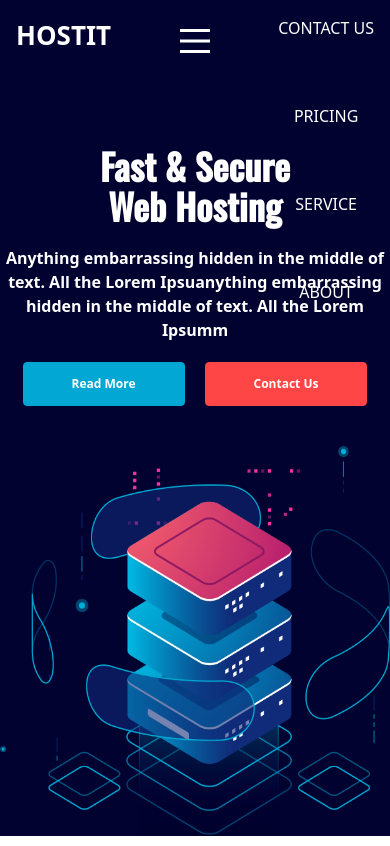
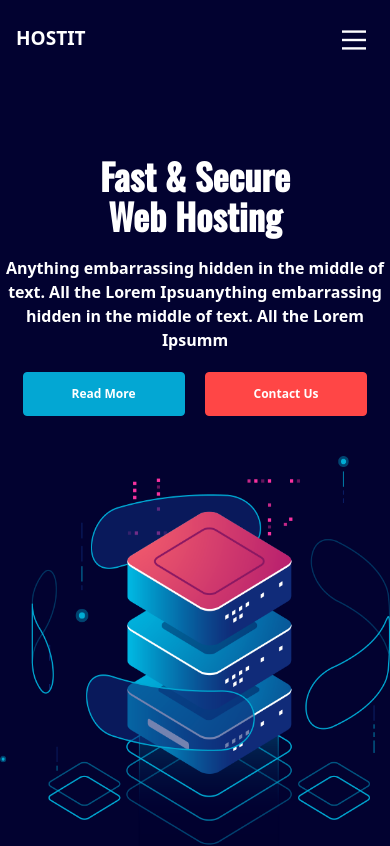
Before and after one commit to koussay-r/social-media-app, a React (Vite) app in the folder frontend/: page / in a window 390 px wide. Built offline with nearby package versions, Linux system fonts and the light colour scheme.

Commit message:
done with the home page

```diff
--- a/frontend/src/components/Home.jsx
+++ b/frontend/src/components/Home.jsx
@@ -2,18 +2,18 @@ import React from 'react'
 import slider from "./../assets/slider-img.png"
 export default function Home() {
   return (
-    <div className='bg-[#020230] h-[100hv] pt-16 gap-24 lg:justify-center block mx-auto lg:flex'>
-        <div className='lg:w-[38%] block mx-auto  lg:mt-[100px]'>
-            <p className=' text-center  text-white font-oswald text-4xl font-bold'>Fast & Secure<br/>
+    <div className='bg-[#020230] lg:pb-[155px] h-[100hv] pt-16   lg:justify-center block mx-auto lg:flex'>
+        <div className='lg:w-[30%] sm:w-[70%]  block mx-auto  lg:mt-[100px]'>
+            <p className=' text-center lg:text-start  text-white font-oswald text-4xl font-bold'>Fast & Secure<br/>
 Web Hosting </p>
-<p className=' text-center px-1 text-white font-semibold mt-5'> Anything embarrassing hidden in the middle of text. All the Lorem Ipsuanything embarrassing hidden in the middle of text. All the Lorem Ipsumm
+<p className=' text-center lg:text-start px-1  text-white font-semibold mt-5'> Anything embarrassing hidden in the middle of text. All the Lorem Ipsuanything embarrassing hidden in the middle of text. All the Lorem Ipsumm
 </p>
 <div className='flex justify-center lg:justify-normal mt-5 gap-5'>
     <button className='lg:text-[15px] text-[12px] transition-all duration-300 hover:text-[#03a7d3] hover:bg-transparent  bg-[#03a7d3] rounded px-12 lg:px-16 font-semibold py-3 border border-[#03a7d3] text-white'>Read More</button>
     <button className='lg:text-[15px] text-[12px] transition-all duration-300 hover:text-[#ff4646] hover:bg-transparent  bg-[#ff4646] rounded px-12 lg:px-16 font-semibold py-3 border border-[#ff4646] text-white'>Contact Us</button>
 </div>
         </div>
-        <img src={slider} className='lg:w-[440px] mt-10 lg:mt-0  h-[390px] w-[390px] lg:h-[440px]'/>
+        <img src={slider} className='lg:w-[440px] block mx-auto mt-10 lg:mt-0  h-[390px] w-[390px] lg:h-[440px]'/>
     </div>
   )
 }
--- a/frontend/src/components/Navbar.jsx
+++ b/frontend/src/components/Navbar.jsx
@@ -9,7 +9,7 @@ export default function Navbar() {
   };
   return (
     <div className='flex bg-[#020230] justify-between p-4'>
-        <p className='text-[26px] font-bold text-white'>
+        <p className='text-[19px] lg:text-[26px] mt-2 lg:mt-0 font-bold text-white'>
             HOSTIT
         </p>
         <div className=' hidden lg:flex pt-2 gap-10'>
@@ -27,13 +27,32 @@ export default function Navbar() {
            <p className='text-white'>Call : +01 123455678990 </p>
             </div>
         </div>
+        <div className={`transition-all overflow-auto lg:hidden pr-5 overflow-y-hidden mt-[60px]  block mx-auto  duration-500 ${isMenuOpen? "h-[380px]":"h-0"}`}>
+      <div className='z-[-1]'>
+      <ul className='flex flex-col-reverse text-white gap-8'>
+                <li><div className='flex justify-center text-white gap-2'>
+
+<BsTelephoneFill className='text-white mt-1'/>
+<p className='text-white'>Call : +01 123455678990 </p>
+</div></li>
+                <li>
+                <BiSearch color='white' size={"22"} className='mt-1 block mx-auto cursor-pointer'/>
+                </li>
+                <li className=' font-semibold text-center cursor-pointer'>CONTACT US</li>
+                <li className=' font-semibold text-center cursor-pointer'>PRICING</li>
+                <li className=' font-semibold text-center cursor-pointer'>SERVICE</li>
+                <li className=' font-semibold text-center cursor-pointer'>ABOUT</li>
+                <li className=' font-semibold text-center cursor-pointer'>HOME</li>
+            </ul>
+      </div>
+    </div>
         <button
       className={`menu block lg:hidden ${isMenuOpen ? 'opened' : ''}`}
       onClick={toggleMenu}
       aria-expanded={isMenuOpen}
       aria-label="Main Menu"
     >
-      <svg width="50" height="50"  viewBox="0 0 100 100">
+      <svg className='w-[40px] mt-1 lg:mt-0 lg:h-[50px] lg:w-[50px] h-[40px]'  viewBox="0 0 100 100">
         <path
           className={`line  line1 ${isMenuOpen ? 'opened' : ''}`}
           d="M 20,29.000046 H 80.000231 C 80.000231,29.000046 94.498839,28.817352 94.532987,66.711331 94.543142,77.980673 90.966081,81.670246 85.259173,81.668997 79.552261,81.667751 75.000211,74.999942 75.000211,74.999942 L 25.000021,25.000058"
@@ -45,17 +64,7 @@ export default function Navbar() {
         />
       </svg>
     </button>
-    <div className={`transition-all duration-1000 ${isMenuOpen? "h-[300px]":"h-0"}`}>
-      <div>
-      <ul className='flex flex-col-reverse text-white gap-16'>
-                <li className=' text-center cursor-pointer'>HOME</li>
-                <li className=' text-center cursor-pointer'>ABOUT</li>
-                <li className=' text-center cursor-pointer'>SERVICE</li>
-                <li className=' text-center cursor-pointer'>PRICING</li>
-                <li className=' text-center cursor-pointer'>CONTACT US</li>
-            </ul>
-      </div>
-    </div>
+
     </div>
   )
 }
--- /dev/null
+++ b/frontend/src/components/Services.jsx
@@ -0,0 +1,7 @@
+import React from 'react'
+
+export default function Services() {
+  return (
+    <div>Services</div>
+  )
+}
```
